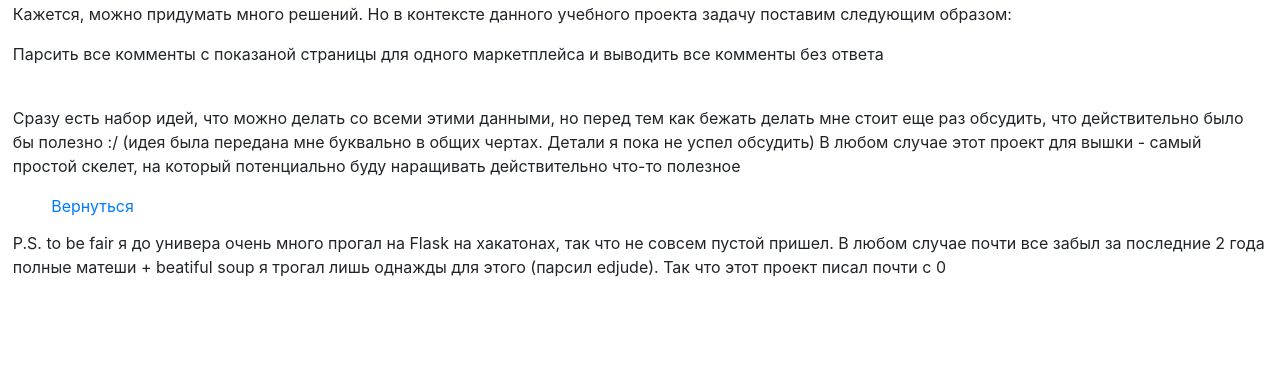
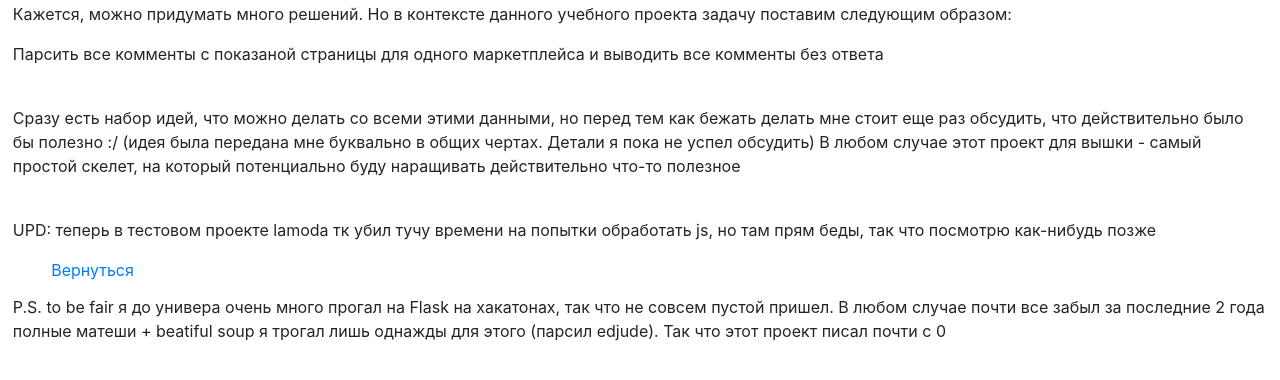
Before and after one commit to Melnikovartem/parser, a Flask app: page /info in a window 1280 px wide. Shown: the part 163-543 px from the top of the page. Run offline with Flask 2, Linux system fonts and the light colour scheme; some libraries are stand-ins or nearby versions.

Commit message:
after some experiments found out some shit about scrapping js

```diff
--- a/server/templates/info.html
+++ b/server/templates/info.html
@@ -10,6 +10,8 @@
   <p>Парсить все комменты с показаной страницы для одного маркетплейса и выводить все комменты без ответа</p>
   <br>
   <p>Сразу есть набор идей, что можно делать со всеми этими данными, но перед тем как бежать делать мне стоит еще раз обсудить, что действительно было бы полезно :/ (идея была передана мне буквально в общих чертах. Детали я пока не успел обсудить) В любом случае этот проект для вышки - самый простой скелет, на который потенциально буду наращивать действительно что-то полезное</p>
+  <br>
+  <p>UPD: теперь в тестовом проекте lamoda тк убил тучу времени на попытки обработать js, но там прям беды, так что посмотрю как-нибудь позже</p>
 </div>
 
 <a href="/" class = "wierd_link"> Вернуться </a>
```
Also changed, not shown: server/scrapper.py (added), 1 other file.
